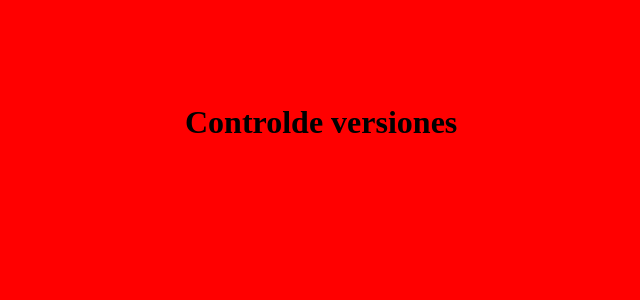
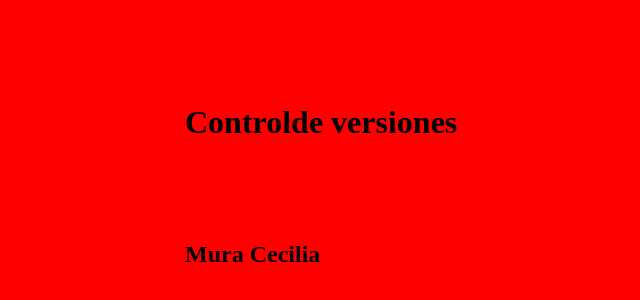
Before and after one commit to RONIE70/TP_SO_I4_Equipo_, a plain HTML site: page index.html in a window 1280 px wide. Shown: the part 96-396 px from the top of the page, without its empty margins (115-755 px from the left). Drawn offline with Linux system fonts and the light colour scheme.

Commit message:
agrego tag h2 y una imagen ico en Desarrollo

```diff
--- a/index.html
+++ b/index.html
@@ -3,12 +3,14 @@
     <head>
     <meta charset="utf-8">
     <title> BELTRAN</title>
+    <link  rel="icon"   href="favicon.ico" type="image/ico" />
     <link rel="shortcut icon" href="emoji.png">
     <link rel="stylesheet" type="text/css" href="estilo.css">
     </head>
 
     <body>
         <h1>Controlde versiones</h1>
+        <h2>Mura Cecilia</h2>
     </body>
 
 </html>
```
Also changed, not shown: favicon.ico (added).
